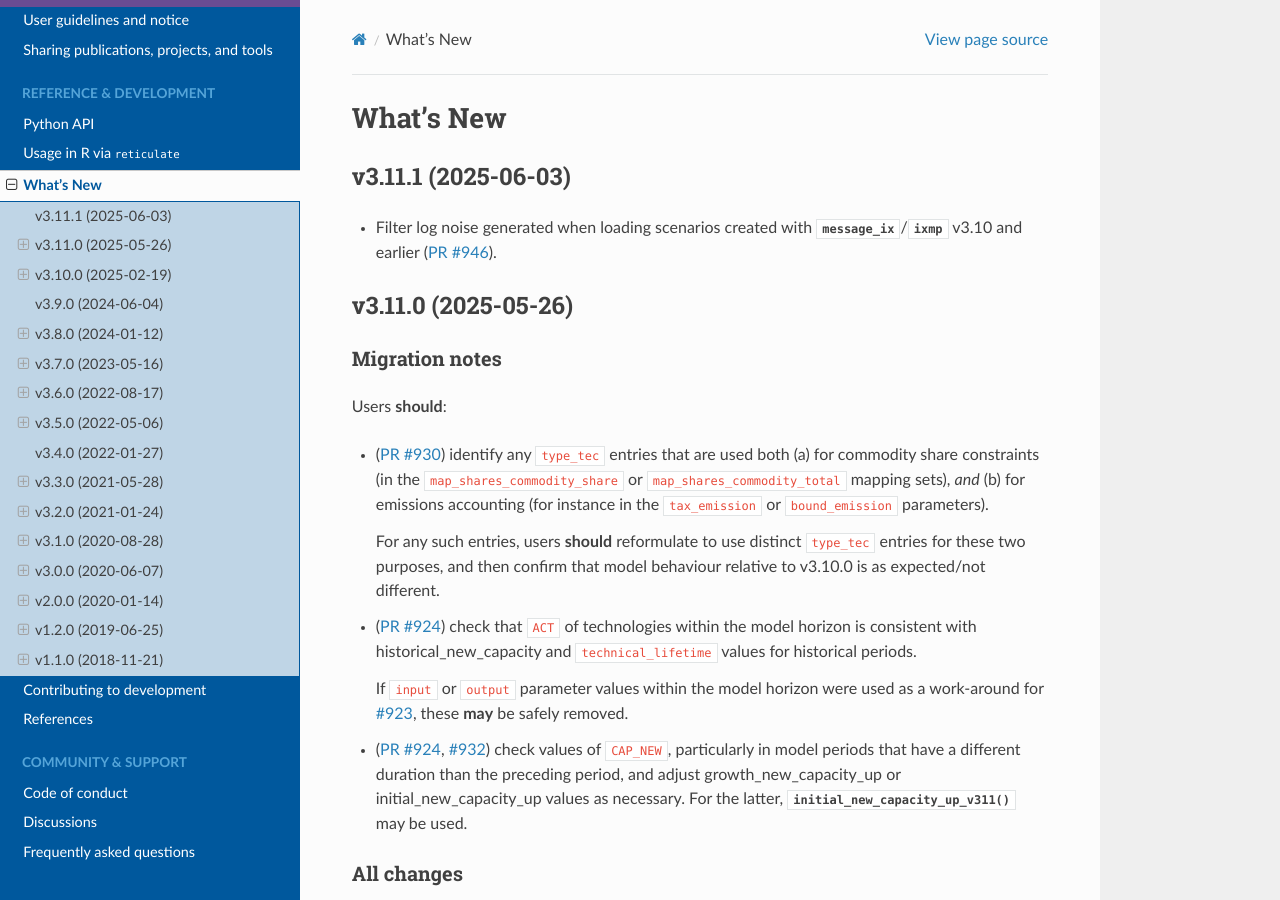
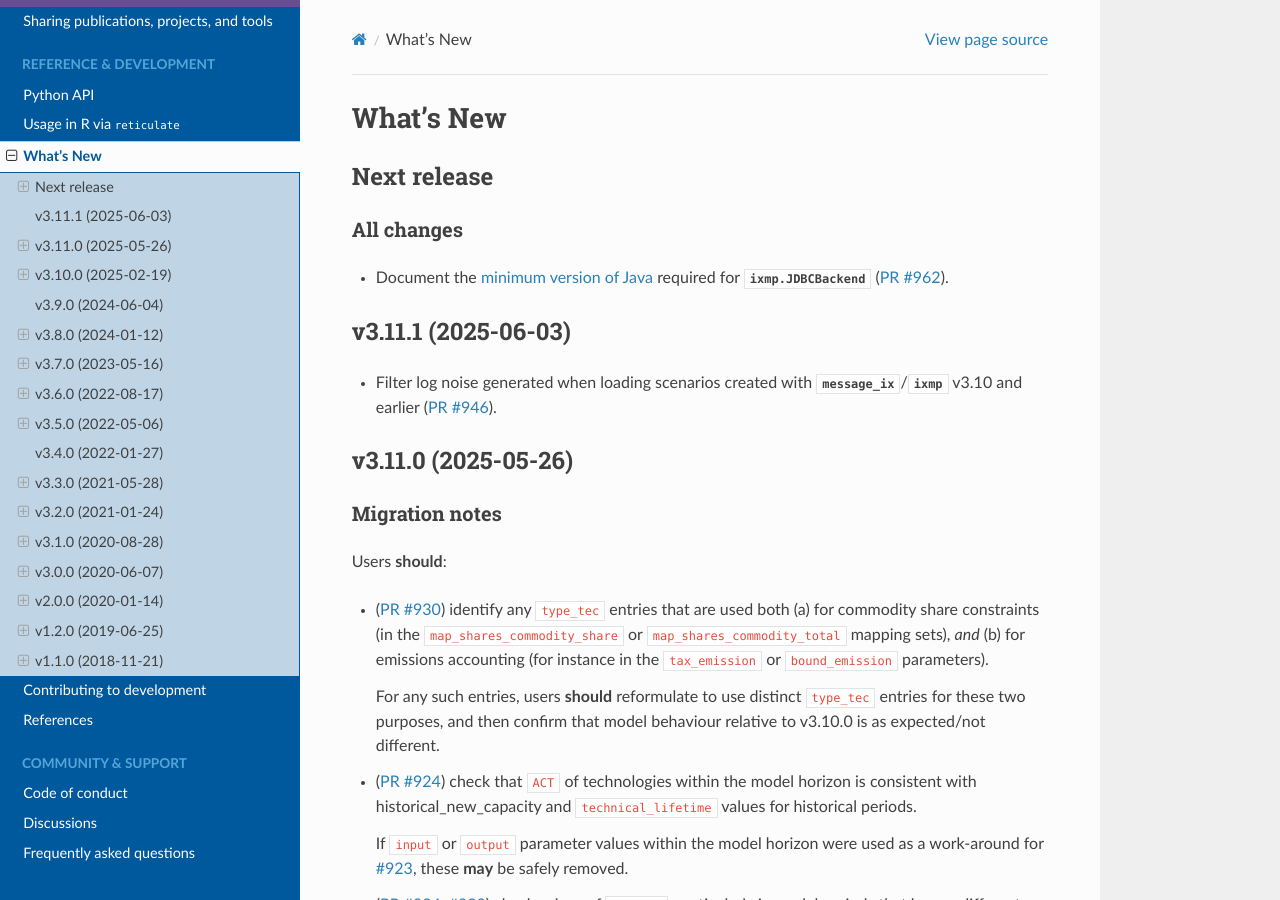
Before and after one commit to iiasa/message_ix, a Sphinx documentation site: the page built from doc/whatsnew.rst, in a window 1280 px wide and 900 px high. Built offline with Sphinx 7.4.7 and the Read the Docs theme 3.1.0, drawn with Linux system fonts in a browser that asks for light colours; pages that are not in the unit, such as notebooks, are missing from menus; the version number could not be read and is left out.

Commit message:
Add #962 to release notes
- Document minimum JRE for JPype 1.6.
- Add JPype to intersphinx inventories.

```diff
--- a/RELEASE_NOTES.rst
+++ b/RELEASE_NOTES.rst
@@ -1,8 +1,10 @@
-.. Next release
-.. ============
+Next release
+============
 
-.. All changes
-.. -----------
+All changes
+-----------
+
+- Document the :ref:`minimum version of Java <install-java>` required for :class:`ixmp.JDBCBackend <ixmp.backend.jdbc.JDBCBackend>` (:pull:`962`).
 
 .. _v3.11.1:
 
--- a/doc/conf.py
+++ b/doc/conf.py
@@ -197,6 +197,7 @@
         "https://docs.messageix.org/projects/ixmp/en/latest/",
         (local_inv("ixmp"), None),
     ),
+    "jpype": ("https://jpype.readthedocs.io/en/stable", None),
     "message-ix-models": (
         "https://docs.messageix.org/projects/models/en/latest/",
         None,
```
Also changed, not shown: doc/install-adv.rst (+19 -8 lines).
